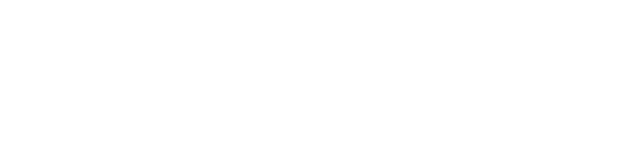
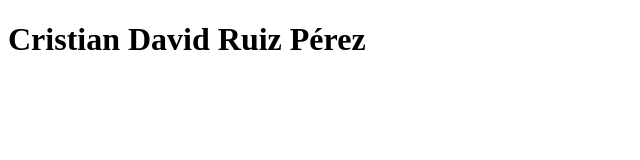
Before and after one commit to ruiz-7/Seminario_github, a plain HTML site: page index.html in a window 1280 px wide. Shown: the whole page, without its empty margins (0-640 px from the left). Drawn offline with Linux system fonts and the light colour scheme.

Commit message:
Agrege mi nombre

```diff
--- a/index.html
+++ b/index.html
@@ -7,6 +7,6 @@
     <title>Document</title>
 </head>
 <body>
-
+    <h1>Cristian David Ruiz Pérez</h1>
 </body>
 </html>
```
